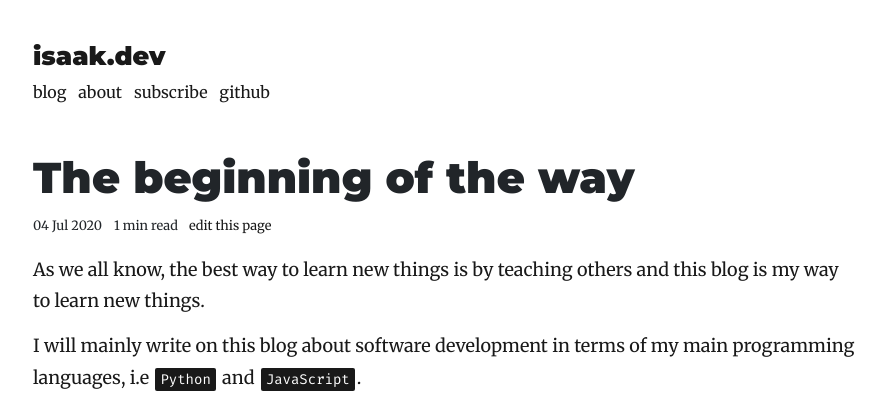
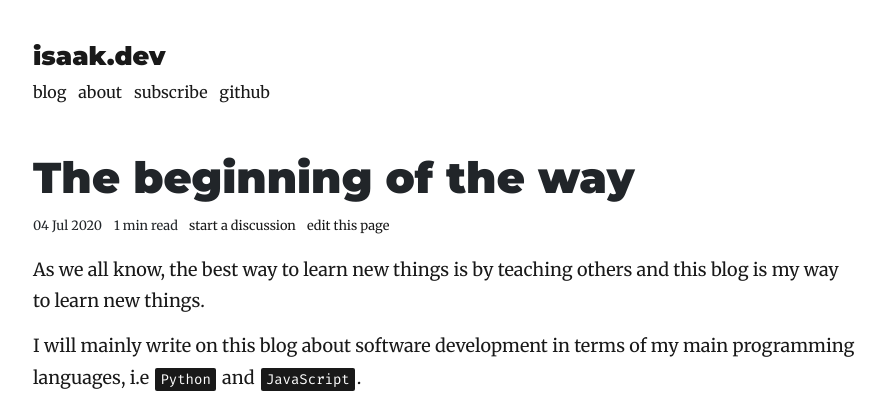
Before and after one commit to lk-geimfari/lk-geimfari.github.io, a Jekyll site: the page built from _posts/2020-07-04-the-beginning-of-the-way.md, in a window 1280 px wide. Shown: the top 409 px of the page, without its empty margins (196-1082 px from the left). Built offline with Jekyll 4.4.1, drawn with Linux system fonts in a browser that asks for light colours; nearby versions of some CDN libraries; comment, search, counter and statistics services are not loaded.

Commit message:
Add comments

```diff
--- a/_layouts/home.html
+++ b/_layouts/home.html
@@ -32,7 +32,7 @@
                 </small>
                 <small>
                     <a data-disqus-identifier="{{ post.id }}" href="{{ post.url | prepend: site.baseurl }}#discussion">
-                        comments
+                        0 comments
                     </a>
                 </small>
             </div>
--- a/_layouts/post.html
+++ b/_layouts/post.html
@@ -10,9 +10,9 @@
             <h1 class="title">
                 {{ page.title }}
             </h1>
-            <div class="justify-content-between mb-3">
-                <small class="mr-2" style="display: inline">{{ page.date|date_to_string }}</small>
-                <small class="mr-2" style="display: inline">
+            <div id="smalls" class="justify-content-between mb-3">
+                <small>{{ page.date|date_to_string }}</small>
+                <small>
                     {% assign words = content | number_of_words %}
                     {% if words < 360 %}
                     1 min
@@ -20,9 +20,11 @@
                     {{ words | divided_by:180 }} mins
                     {% endif %} read
                 </small>
-                <small style="display: inline;">
-                    <a target="_blank" style="color: rgba(0, 0, 0, 0.9);"
-                       href="{{ site.github_edit_url }}/{{ page.path }}">edit this page</a>
+                <small>
+                    <a href="#discussion">start a discussion</a>
+                </small>
+                <small>
+                    <a target="_blank" href="{{ site.github_edit_url }}/{{ page.path }}">edit this page</a>
                 </small>
             </div>
 
--- a/assets/css/custom.css
+++ b/assets/css/custom.css
@@ -179,7 +179,11 @@
 
 #smalls small {
     display: inline;
-    margin-right:.5rem!important
+    margin-right: .5rem !important
+}
+
+#smalls a {
+    color: rgba(0, 0, 0, 0.9);
 }
 
 .content p {
```
